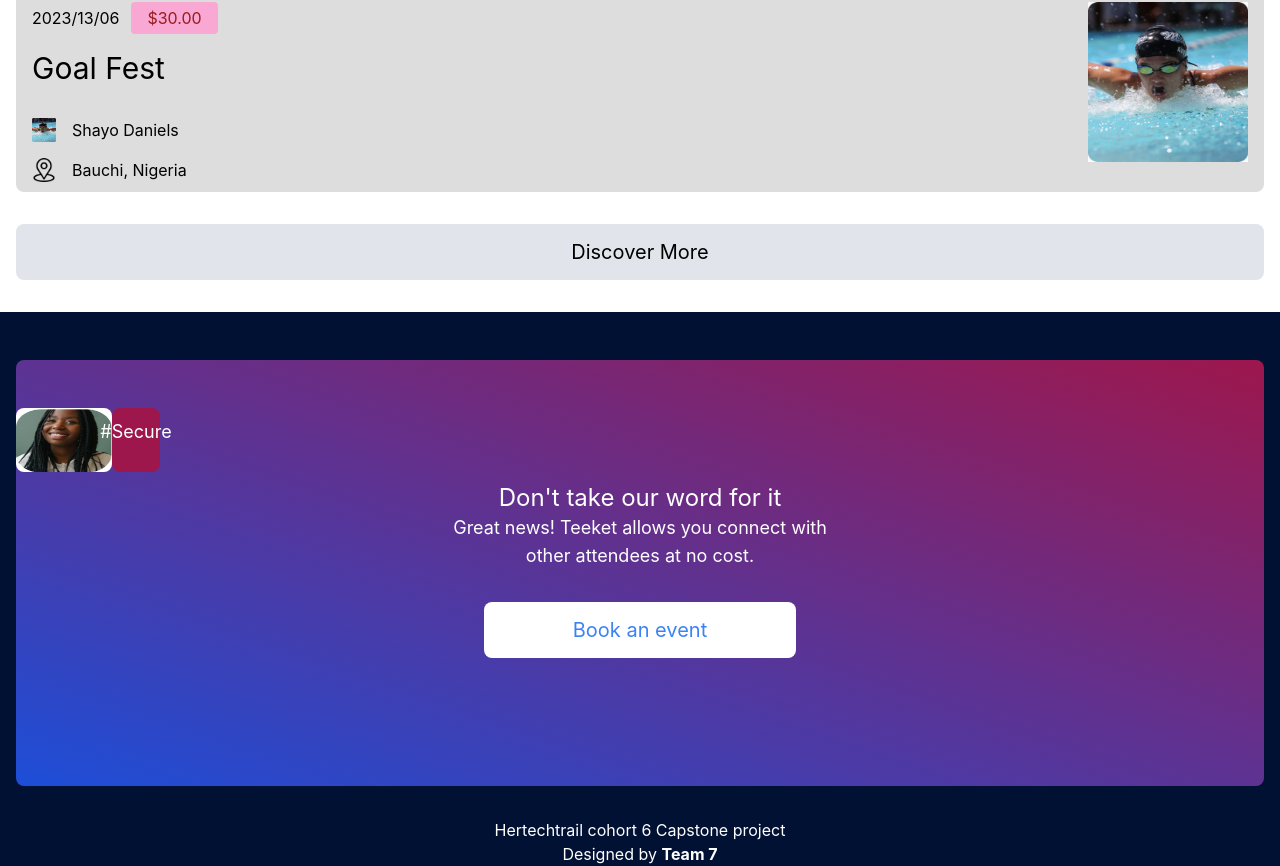
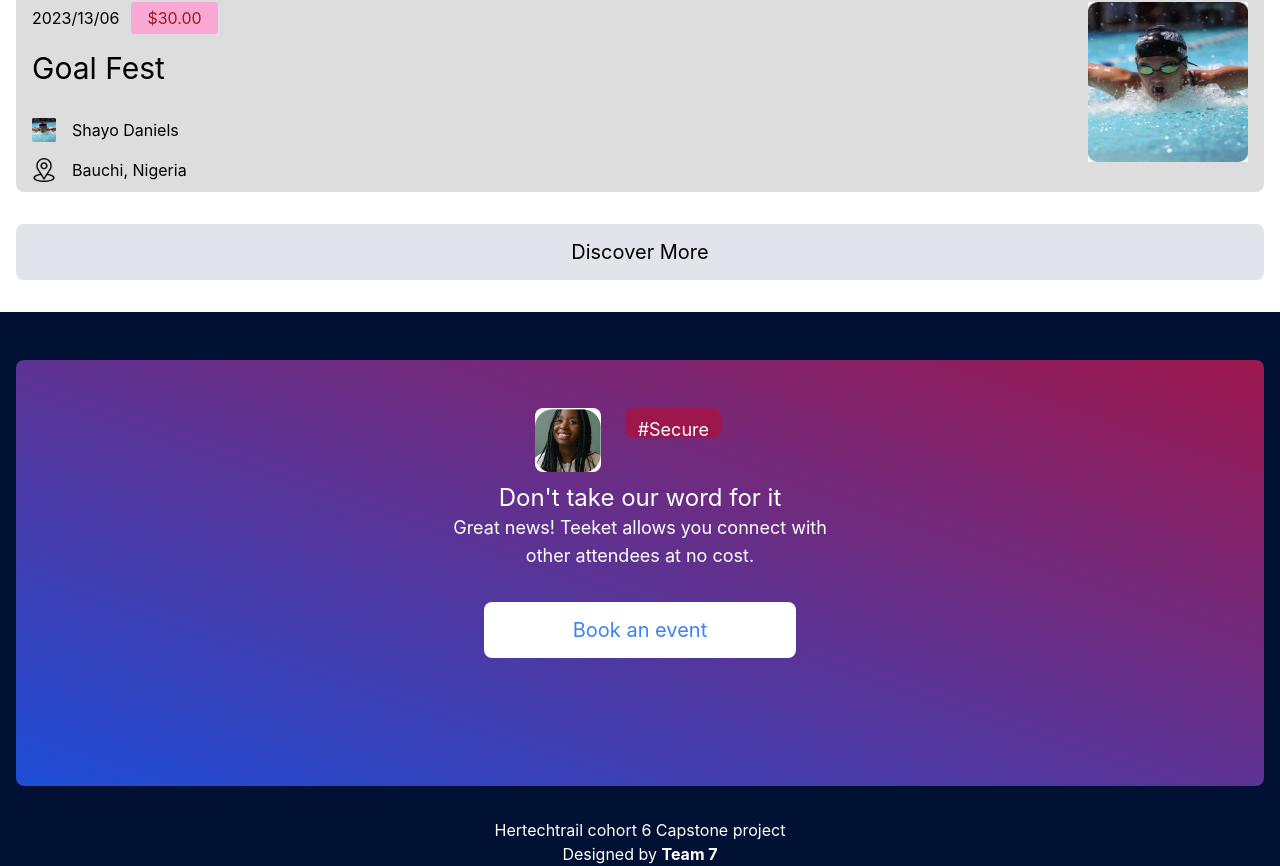
Before and after one commit to Techylawyer/Teeket, a React (Create React App) app: page /EventListingPage in a window 1280 px wide. Shown: the part 2082-2948 px from the top of the page. Built offline with nearby package versions, Linux system fonts and the light colour scheme.

Commit message:
Footer Images added

```diff
--- a/src/Screens/Footer.js
+++ b/src/Screens/Footer.js
@@ -1,19 +1,19 @@
 import React from 'react';
 import Image1 from '../imgs/footerimgs/Image1.jpg';
-import img2 from '../imgs/footerimgs/img2.jpg';
-import img3 from '../imgs/footerimgs/img3.jpg';
-import image4 from '../imgs/footerimgs/image4.jpg';
-import img5 from '../imgs/footerimgs/img5.jpg';
+// import img2 from '../imgs/footerimgs/img2.jpg';
+// import img3 from '../imgs/footerimgs/img3.jpg';
+// import image4 from '../imgs/footerimgs/image4.jpg';
+// import img5 from '../imgs/footerimgs/img5.jpg';
 
 function Footer() {
   return (
       <div className='pt-12' style={{ backgroundColor: '#001133' }}>
         <div className='pt-12 bg-gradient-to-tr from-blue-700 to-pink-800 rounded-lg pb-24 w-100 mx-4'>
         <section>
-          <div className='flex flex-row'>
-            <img src={Image1} alt='img1' className='md:w-24 w-16 md:h-16 h-8 rounded-lg'/>
-            <div className='bg-pink-800 rounded-lg '>
-          <button type="submit" className="text-white block md:text-lg text-sm flex items-center justify-center block md:h-8 h-4 md:w-12 w-6 py-6 px-6">
+          <div className='flex flex-row justify-center'>
+            <img src={Image1} alt='img1' className='md:w-32 w-24 md:h-32 h-16 rounded-lg '/>
+            <div className='bg-pink-800 rounded-lg md:mx-6 mx-2' style={{height: 30, alignContent: 'center'}}>
+          <button type="submit" className="text-white block md:text-lg text-sm flex items-center justify-center block md:w-24 w-16 py-2 px-2" >
             #Secure
           </button>
             </div>
```
